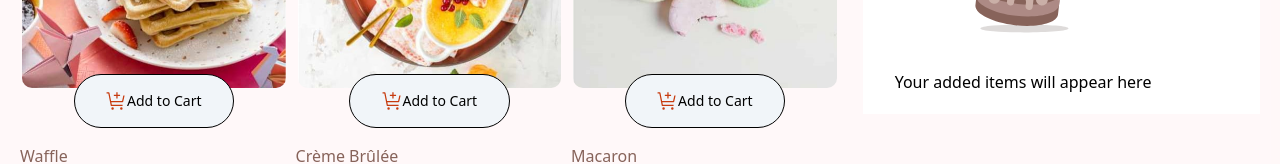
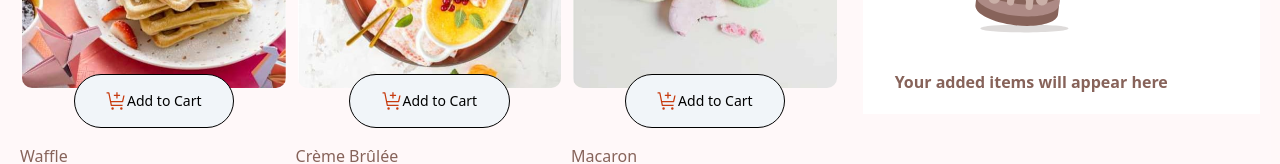
Before and after one commit to LuiRo07/product-list-with-cart, a React (Vite) app: page / in a window 1280 px wide. Shown: the part 282-446 px from the top of the page. Built offline with nearby package versions, Linux system fonts and the light colour scheme.

Commit message:
add to cart text, is styled brown for aesthetic

```diff
--- a/src/Components/Modal/CartModal.jsx
+++ b/src/Components/Modal/CartModal.jsx
@@ -15,7 +15,9 @@ function DefaultCart() {
           Your Cart ({0})
         </h1>
         <img className="relative left-1/4 mb-6" src={EmptyCart} />
-        <p className="ml-3">Your added items will appear here</p>
+        <p className="ml-3 text-rose-500 font-semibold">
+          Your added items will appear here
+        </p>
       </div>
     </div>
   );
```
